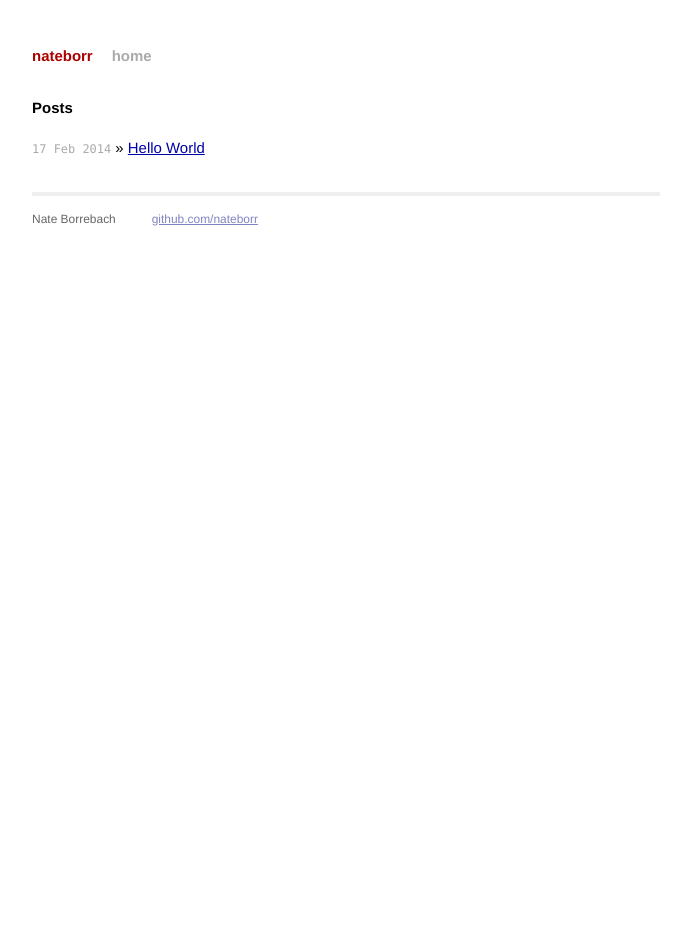
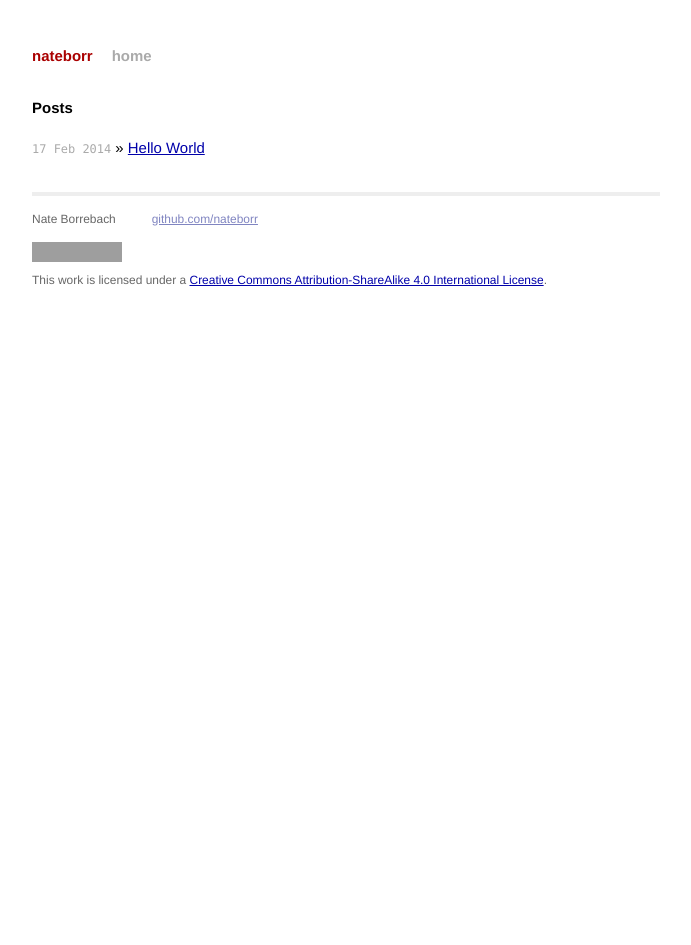
Before and after one commit to nateborr/nateborr.github.io, a Jekyll site: the page built from index.html, in a window 1280 px wide. Shown: the whole page, without its empty margins (294-985 px from the left). Built offline with Jekyll 4.4.1, drawn with Linux system fonts in a browser that asks for light colours; Markdown is read by kramdown in place of the engine named in the settings; grey boxes are pictures that could not be loaded.

Commit message:
Added CC BY-SA license to default layout.

```diff
--- a/_layouts/default.html
+++ b/_layouts/default.html
@@ -35,6 +35,9 @@
               </p>
             </div>
           </div>
+          <div class="license">
+	        <a rel="license" href="http://creativecommons.org/licenses/by-sa/4.0/deed.en_US"><img alt="Creative Commons License" style="border-width:0" src="http://i.creativecommons.org/l/by-sa/4.0/80x15.png" /></a><br />This work is licensed under a <a rel="license" href="http://creativecommons.org/licenses/by-sa/4.0/deed.en_US">Creative Commons Attribution-ShareAlike 4.0 International License</a>.
+          </div>
         </div>
 
     </body>
--- a/css/main.css
+++ b/css/main.css
@@ -121,6 +121,11 @@ a:visited { color: #a0a; }
   border: 0;
 }
 
+.license {
+  font-size: 80%;
+  color: #666;
+}
+
 /*****************************************************************************/
 /*
 /* Posts
```
